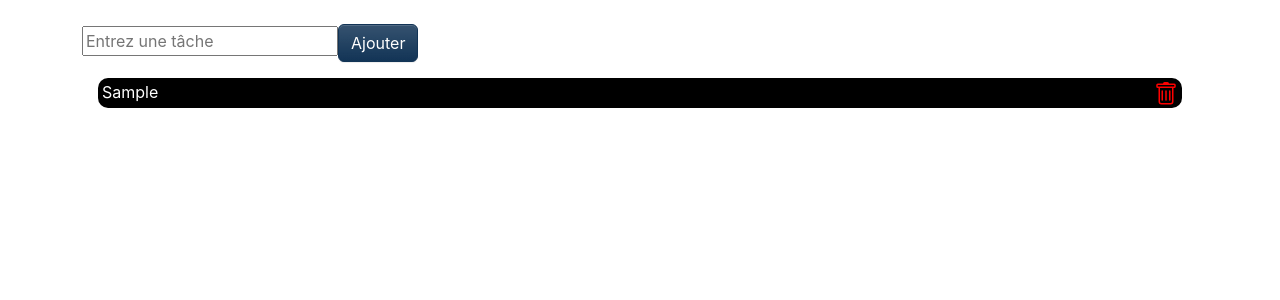
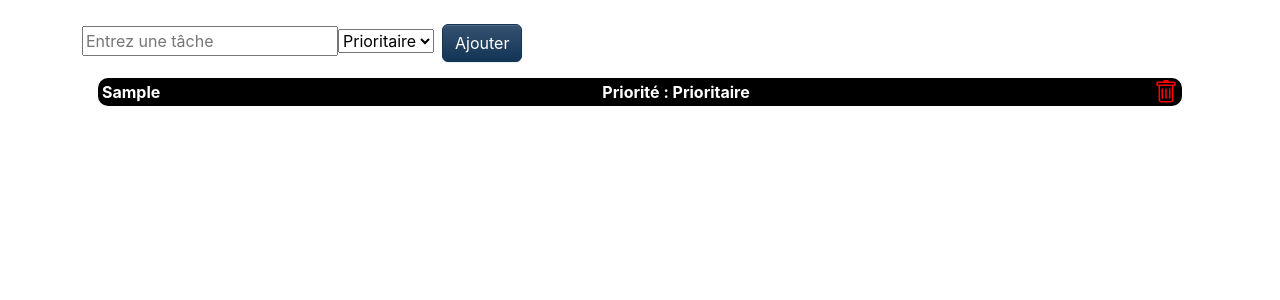
Before and after one commit to MamadouCly/Liste-de-tache, a React (Vite) app: page / in a window 1280 px wide. Both pictures are taken after typing "Sample" into the empty fields and a click on the button "Ajouter". Shown: the top 300 px of the page. Built offline with nearby package versions, Linux system fonts and the light colour scheme.

Commit message:
Ajout de la fonctionnalité 'priorité'

```diff
--- a/src/assets/styles/_general.scss
+++ b/src/assets/styles/_general.scss
@@ -5,4 +5,13 @@
     color: #fff;
     padding: 2px 4px;
     border-radius: 10px;
+
+    .name, .priority {
+        width: 46%;
+    }
+    .icon {
+        width: 7%;
+        display: flex;
+        justify-content: end;
+    }
 }
--- a/src/components/Body.jsx
+++ b/src/components/Body.jsx
@@ -8,8 +8,9 @@ export default function Body() {
         <>
             {tasks.map((item) => (
                 <div key={item.id} className="task-container m-3">
-                    <div>{item.name}</div>
-                    <div><BsTrash color="red"size={24} onClick={() => removeTask(item.id)} /></div>
+                    <div className="fw-bold name">{item.name}</div>
+                    <div className="fw-bold priority">Priorité : {item.option}</div>
+                    <div className="icon"><BsTrash color="red"size={24} onClick={() => removeTask(item.id)} style={{cursor: "pointer"}} /></div>
                 </div>
             ))}
         </>
--- a/src/components/Header.jsx
+++ b/src/components/Header.jsx
@@ -2,7 +2,7 @@ import { useContext } from "react";
 import { ContextTask } from "../contexts/TaskContext";
 
 export default function Header() {
-  const { addTask, input, handleChange } = useContext(ContextTask);
+  const { addTask, input, etat, handleChange, handleChangePriority } = useContext(ContextTask);
 
   return (
     <div className="mt-4">
@@ -13,7 +13,12 @@ export default function Header() {
         value={input}
         onChange={handleChange}
       />
-      <button className="btn btn-primary" type="button" onClick={() => addTask(input)}>
+      <select onChange={handleChangePriority}>
+        <option value={etat}>Prioritaire</option>
+        <option value={etat}>Moyenne</option>
+        <option value={etat}>Basse</option>
+      </select>
+      <button className="btn btn-primary ms-2" type="button" onClick={() => addTask(input)}>
         Ajouter
       </button>
     </div>
--- a/src/contexts/TaskContext.jsx
+++ b/src/contexts/TaskContext.jsx
@@ -7,6 +7,7 @@ export const ContextTask = createContext();
 export default function ContextProvider({children}) {
     const [tasks, setTasks] = useState(JSON.parse(localStorage.getItem("tasks")) || []);
     const [input, setInput] = useState("");
+    const [etat, setEtat] = useState("Prioritaire");
 
     // Fonction pour ajouter une tâche
     const addTask = (task) => {
@@ -16,7 +17,7 @@ export default function ContextProvider({children}) {
         }
 
         const date = Date.now();
-        const newTask = [...tasks, {id: date, name: task}]
+        const newTask = [...tasks, {id: date, name: input, option: etat}]
 
         setTasks(newTask);
         localStorage.setItem("tasks", JSON.stringify(newTask));
@@ -27,6 +28,12 @@ export default function ContextProvider({children}) {
     const handleChange = (event) => {
         const {name, value} = event.target;
         setInput(value);
+    }
+
+    // Fonction pour changer l'etat de priorité
+    const handleChangePriority = (event) => {
+        const {name, value} = event.target;
+        setEtat(value);
     }
 
     // Fonction pour supprimer une tâche
@@ -40,7 +47,7 @@ export default function ContextProvider({children}) {
     }
 
     return (
-        <ContextTask.Provider value={{tasks, addTask, handleChange, input, removeTask}}>
+        <ContextTask.Provider value={{tasks, addTask, handleChange, input, removeTask, handleChangePriority}}>
             {children}
         </ContextTask.Provider>
     );
```
